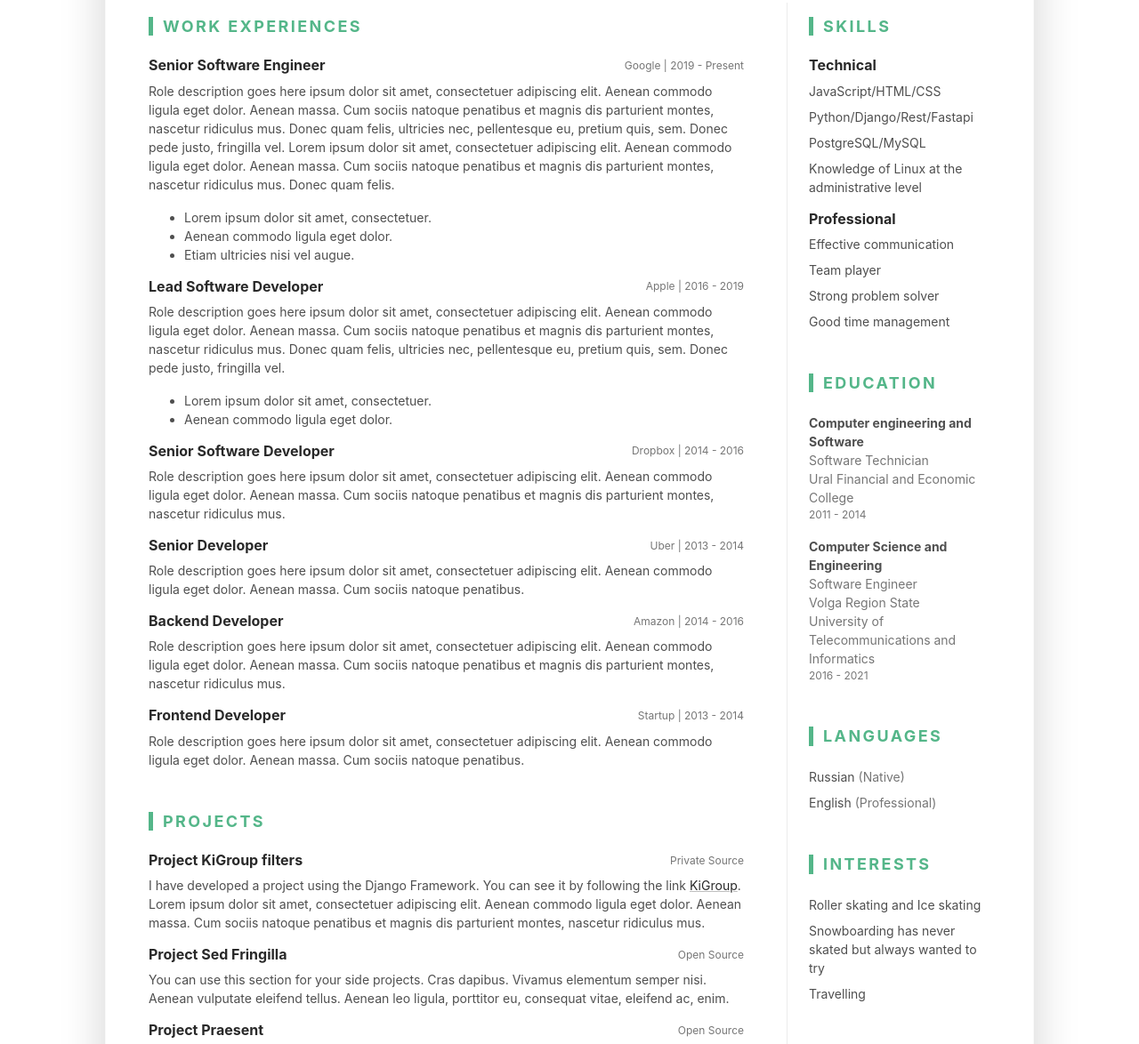
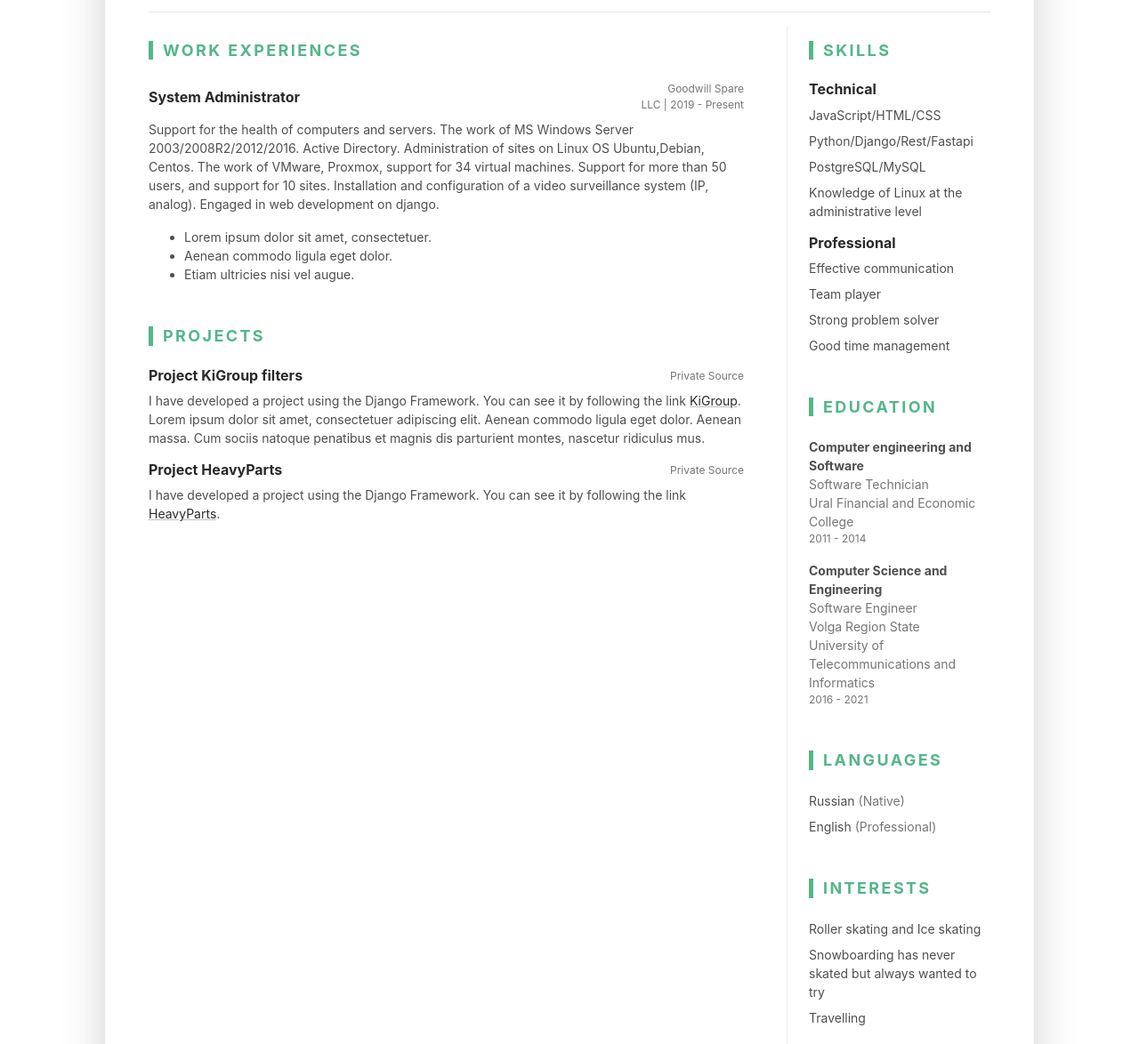
Before and after one commit to Balthazar77/Balthazar77.github.io, a plain HTML site: page index.html in a window 1280 px wide. Shown: the part 395-1569 px from the top of the page at 89% size. Drawn offline with Linux system fonts and the light colour scheme.

Commit message:
My resume
My resume

```diff
--- a/index.html
+++ b/index.html
@@ -61,6 +61,12 @@
 									 its readability, conciseness, its PEP8 and its wide scope of
 									  application, up to artificial intelligence. And I always
 									  observe SOLID KISS DRY YAGNI.
+									  I've always dreamed of working in a development company
+									  and generally, in principle, working entirely by profession.
+									  But unfortunately, I have no experience working in a Web
+									  development company. I'm always quick to navigate and figure
+									  out what I don't know and grasp everything. Please consider
+									  my candidacy and give me a chance to work with you!
 								</p>
 						</div><!--//media-body-->
 					</div>
@@ -73,12 +79,17 @@
 								<h3 class="text-uppercase resume-section-heading mb-4">Work Experiences</h3>
 								<div class="item mb-3">
 									<div class="item-heading row align-items-center mb-2">
-										<h4 class="item-title col-12 col-md-6 col-lg-8 mb-2 mb-md-0">Senior Software Engineer</h4>
-										<div class="item-meta col-12 col-md-6 col-lg-4 text-muted text-left text-md-right">Google | 2019 - Present</div>
+										<h4 class="item-title col-12 col-md-6 col-lg-8 mb-2 mb-md-0">System Administrator</h4>
+										<div class="item-meta col-12 col-md-6 col-lg-4 text-muted text-left text-md-right">Goodwill Spare <br> LLC | 2019 - Present</div>
 
 									</div>
 									<div class="item-content">
-										<p>Role description goes here ipsum dolor sit amet, consectetuer adipiscing elit. Aenean commodo ligula eget dolor. Aenean massa. Cum sociis natoque penatibus et magnis dis parturient montes, nascetur ridiculus mus. Donec quam felis, ultricies nec, pellentesque eu, pretium quis, sem. Donec pede justo, fringilla vel. Lorem ipsum dolor sit amet, consectetuer adipiscing elit. Aenean commodo ligula eget dolor. Aenean massa. Cum sociis natoque penatibus et magnis dis parturient montes, nascetur ridiculus mus. Donec quam felis.</p>
+										<p>
+											Support for the health of computers and servers. The work of MS Windows Server 2003/2008R2/2012/2016.
+											Active Directory. Administration of sites on Linux OS Ubuntu,Debian, Centos. The work of VMware, Proxmox,
+											support for 34 virtual machines. Support for more than 50 users, and support for 10 sites. Installation and
+											 configuration of a video surveillance system (IP, analog). Engaged in web development on django.
+										</p>
 										<ul class="resume-list">
 											<li>Lorem ipsum dolor sit amet, consectetuer.</li>
 											<li>Aenean commodo ligula eget dolor.</li>
@@ -86,64 +97,7 @@
 										</ul>
 									</div>
 								</div><!--//item-->
-								<div class="item mb-3">
-									<div class="item-heading row align-items-center mb-2">
-										<h4 class="item-title col-12 col-md-6 col-lg-8 mb-2 mb-md-0">Lead Software Developer</h4>
-										<div class="item-meta col-12 col-md-6 col-lg-4 text-muted text-left text-md-right">Apple | 2016 - 2019</div>
-
-									</div>
-									<div class="item-content">
-										<p>Role description goes here ipsum dolor sit amet, consectetuer adipiscing elit. Aenean commodo ligula eget dolor. Aenean massa. Cum sociis natoque penatibus et magnis dis parturient montes, nascetur ridiculus mus. Donec quam felis, ultricies nec, pellentesque eu, pretium quis, sem. Donec pede justo, fringilla vel.</p>
-										<ul class="resume-list">
-											<li>Lorem ipsum dolor sit amet, consectetuer.</li>
-											<li>Aenean commodo ligula eget dolor.</li>
-										</ul>
-									</div>
-								</div><!--//item-->
-								<div class="item mb-3">
-									<div class="item-heading row align-items-center mb-2">
-										<h4 class="item-title col-12 col-md-6 col-lg-8 mb-2 mb-md-0">Senior Software Developer</h4>
-										<div class="item-meta col-12 col-md-6 col-lg-4 text-muted text-left text-md-right">Dropbox | 2014 - 2016</div>
-
-									</div>
-									<div class="item-content">
-										<p>Role description goes here ipsum dolor sit amet, consectetuer adipiscing elit. Aenean commodo ligula eget dolor. Aenean massa. Cum sociis natoque penatibus et magnis dis parturient montes, nascetur ridiculus mus.</p>
-									</div>
-								</div><!--//item-->
-								<div class="item">
-									<div class="item-heading row align-items-center mb-2">
-										<h4 class="item-title col-12 col-md-6 col-lg-8 mb-2 mb-md-0">Senior Developer</h4>
-										<div class="item-meta col-12 col-md-6 col-lg-4 text-muted text-left text-md-right">Uber | 2013 - 2014</div>
-
-									</div>
-									<div class="item-content">
-										<p>Role description goes here ipsum dolor sit amet, consectetuer adipiscing elit. Aenean commodo ligula eget dolor. Aenean massa. Cum sociis natoque penatibus. </p>
-									</div>
-								</div><!--//item-->
-								<div class="item">
-									<div class="item-heading row align-items-center mb-2">
-										<h4 class="item-title col-12 col-md-6 col-lg-8 mb-2 mb-md-0">Backend Developer</h4>
-										<div class="item-meta col-12 col-md-6 col-lg-4 text-muted text-left text-md-right">Amazon | 2014 - 2016</div>
-
-									</div>
-									<div class="item-content">
-										<p>Role description goes here ipsum dolor sit amet, consectetuer adipiscing elit. Aenean commodo ligula eget dolor. Aenean massa. Cum sociis natoque penatibus et magnis dis parturient montes, nascetur ridiculus mus.</p>
-									</div>
-								</div><!--//item-->
-								<div class="item">
-									<div class="item-heading row align-items-center mb-2">
-										<h4 class="item-title col-12 col-md-6 col-lg-8 mb-2 mb-md-0">Frontend Developer</h4>
-										<div class="item-meta col-12 col-md-6 col-lg-4 text-muted text-left text-md-right">Startup | 2013 - 2014</div>
-
-									</div>
-									<div class="item-content">
-										<p>Role description goes here ipsum dolor sit amet, consectetuer adipiscing elit. Aenean commodo ligula eget dolor. Aenean massa. Cum sociis natoque penatibus. </p>
-									</div>
-								</div><!--//item-->
-
 							</section><!--//work-section-->
-
-
 							<section class="project-section py-3">
 								<h3 class="text-uppercase resume-section-heading mb-4">Projects</h3>
 								<div class="item mb-3">
@@ -162,23 +116,12 @@
 								</div><!--//item-->
 								<div class="item">
 									<div class="item-heading row align-items-center mb-2">
-										<h4 class="item-title col-12 col-md-6 col-lg-8 mb-2 mb-md-0">Project Sed Fringilla</h4>
-										<div class="item-meta col-12 col-md-6 col-lg-4 text-muted text-left text-md-right">Open Source</div>
+										<h4 class="item-title col-12 col-md-6 col-lg-8 mb-2 mb-md-0">Project HeavyParts</h4>
+										<div class="item-meta col-12 col-md-6 col-lg-4 text-muted text-left text-md-right">Private Source</div>
 
 									</div>
 									<div class="item-content">
-										<p>You can use this section for your side projects. Cras dapibus. Vivamus elementum semper nisi. Aenean vulputate eleifend tellus. Aenean leo ligula, porttitor eu, consequat vitae, eleifend ac, enim.</p>
-
-									</div>
-								</div><!--//item-->
-								<div class="item">
-									<div class="item-heading row align-items-center mb-2">
-										<h4 class="item-title col-12 col-md-6 col-lg-8 mb-2 mb-md-0">Project Praesent </h4>
-										<div class="item-meta col-12 col-md-6 col-lg-4 text-muted text-left text-md-right">Open Source</div>
-
-									</div>
-									<div class="item-content">
-										<p>You can use this section for your side projects. Cras dapibus. Vivamus elementum semper nisi. Aenean vulputate eleifend tellus. Aenean leo ligula, porttitor eu, consequat vitae, eleifend ac, enim.</p>
+										<p>I have developed a project using the Django Framework. You can see it by following the link <a href="https://kigroup.shop/" class="theme-link">HeavyParts</a>.</p>
 
 									</div>
 								</div><!--//item-->
```
